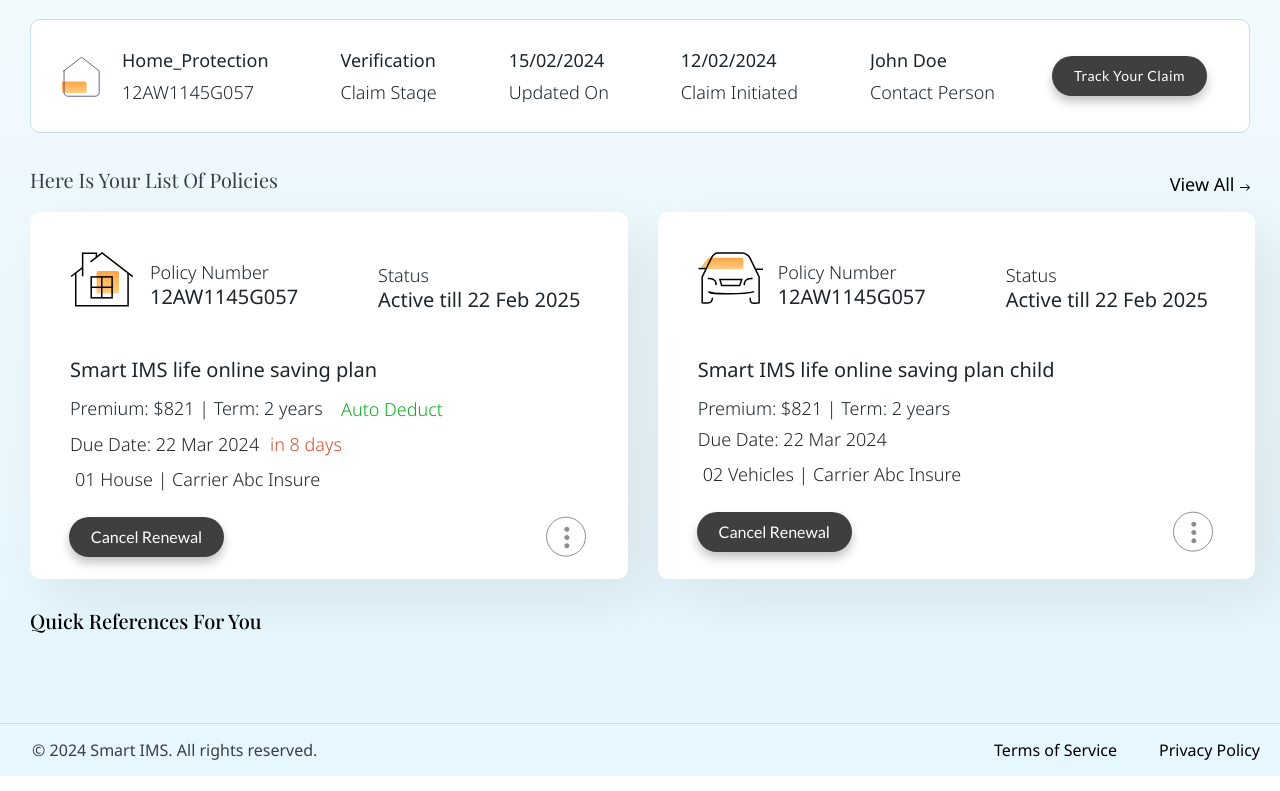
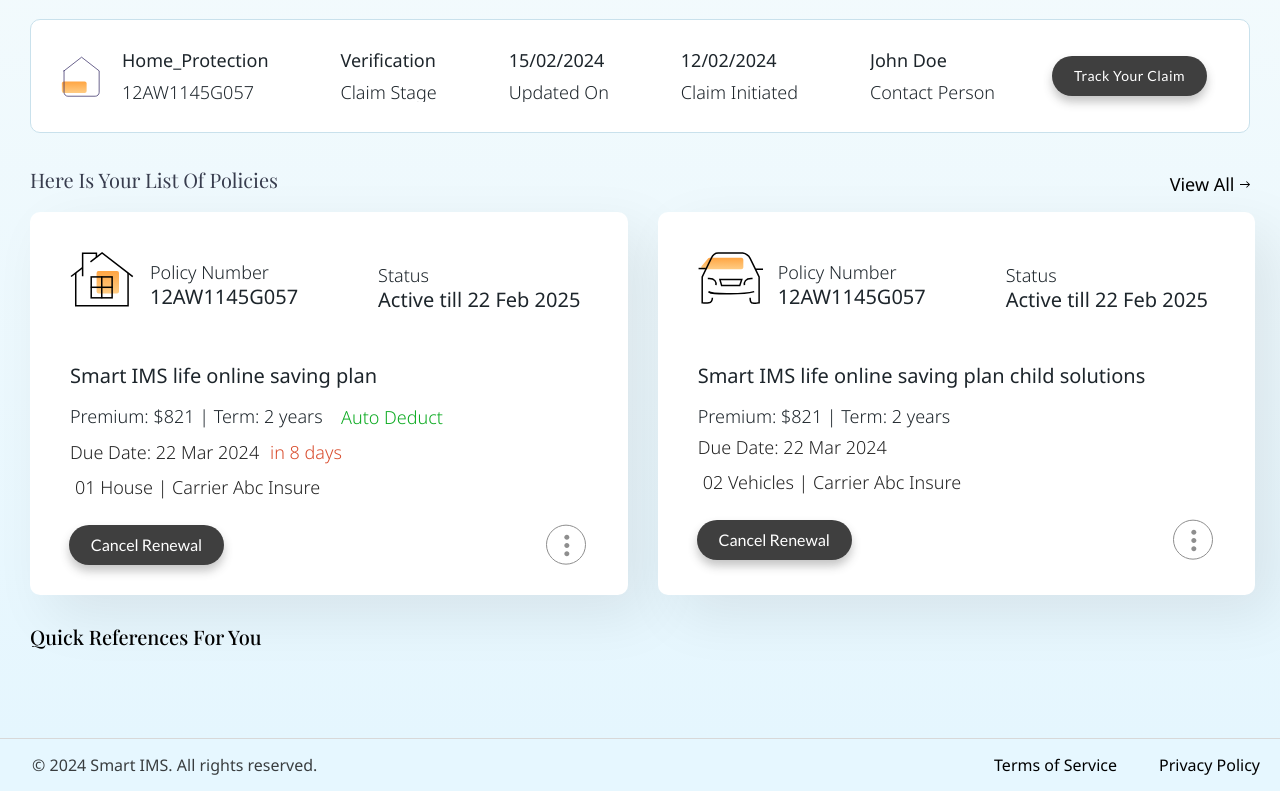
Before and after one commit to SmartImsIns/smart-ims-insu-frontend-app, a React (Create React App) app: page /ims-dashboard in a window 1280 px wide. Shown: the part 514-1305 px from the top of the page. Built offline with nearby package versions, Linux system fonts and the light colour scheme; a web font is replaced by a local one.

Commit message:
fixed ellipsis issue

```diff
--- a/src/ImsDashboard/PoliciesList/PolicyStyles.ts
+++ b/src/ImsDashboard/PoliciesList/PolicyStyles.ts
@@ -45,7 +45,7 @@ const PolicyStyles = {
   oneCard: {
     width: "100%",
     maxWidth: "46.6921%",
-    height: "367.47px",
+    minHeight: "367.47px",
     marginLeft: "30px",
     marginTop: "5.75px",
     borderRadius: "10px",
@@ -196,20 +196,19 @@ const PolicyStyles = {
   },
   cardBodyHeading: {
     ...font,
-
-    maxWidth: "60%",
-    height: "22px",
+    width: "100%",
+    maxWidth: "450px",
+    // height: "22px",
     marginTop: "50.5px",
     marginLeft: "40px",
     color: "rgba(29, 37, 43, 1)",
     fontSize: "20px",
     fontWeight: "400",
-    lineHeight: "17px",
+    lineHeight: "30px",
     letterSpacing: "0em",
     textAlign: "left",
     overflow: "hidden",
     textOverflow: "ellipsis",
-    whiteSpace: "nowrap",
     display: "-webkit-box",
     WebkitLineClamp: "2",
     WebkitBoxOrient: "vertical",
@@ -376,6 +375,7 @@ const PolicyStyles = {
     maxwidth: "638px",
     display: "flex",
     justifyContent: "space-between",
+    marginBottom: "30px",
     "@media (min-width:360px) and (max-width:599px)": {
       gap: "60px",
     },
@@ -468,6 +468,7 @@ const PolicyStyles = {
   rightArrow: {
     img: {
       width: "10.5px",
+      marginBottom: "3px",
       "@media (min-width:360px) and (max-width:599px)": {
         width: "10.5px",
         marginTop: "9px",
```
